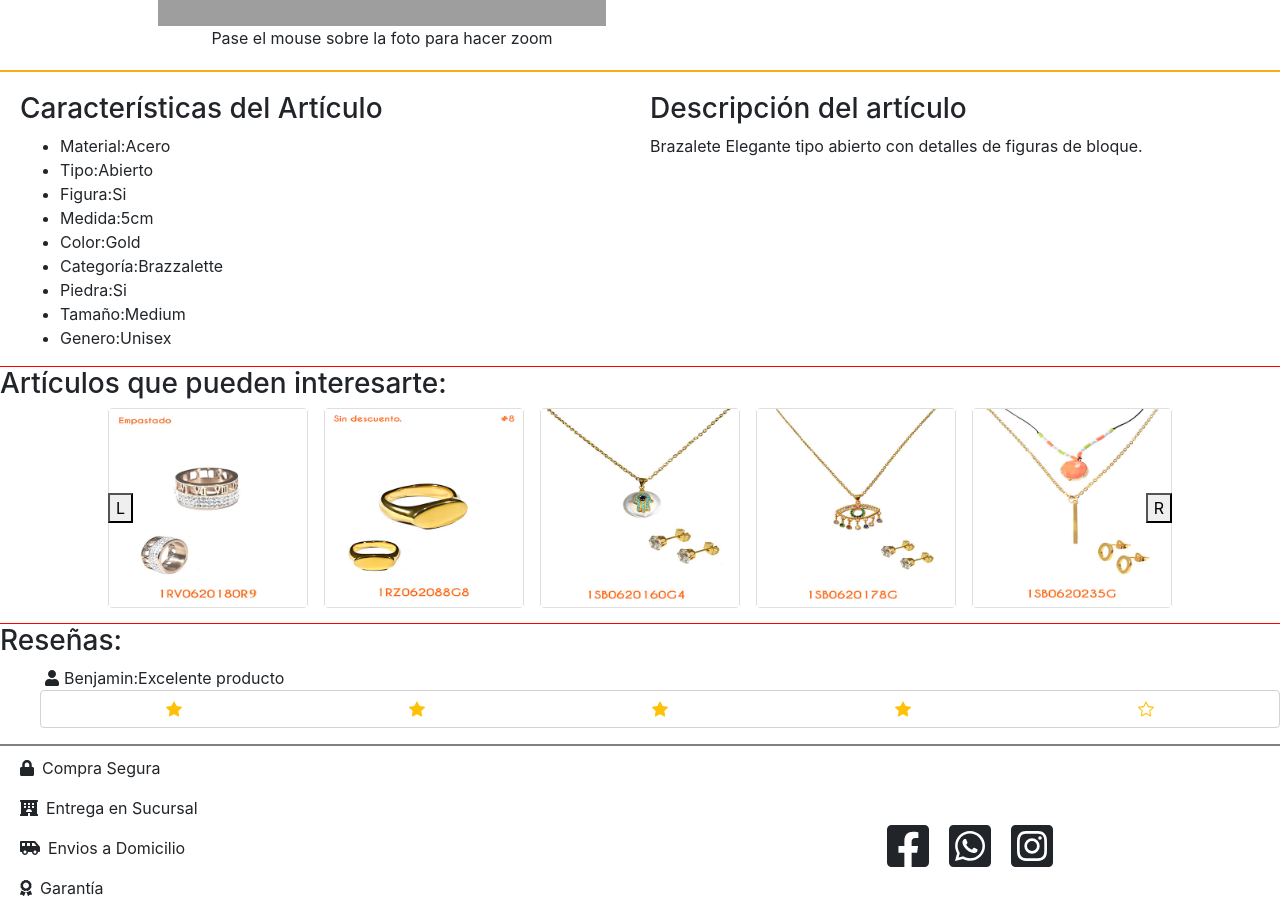
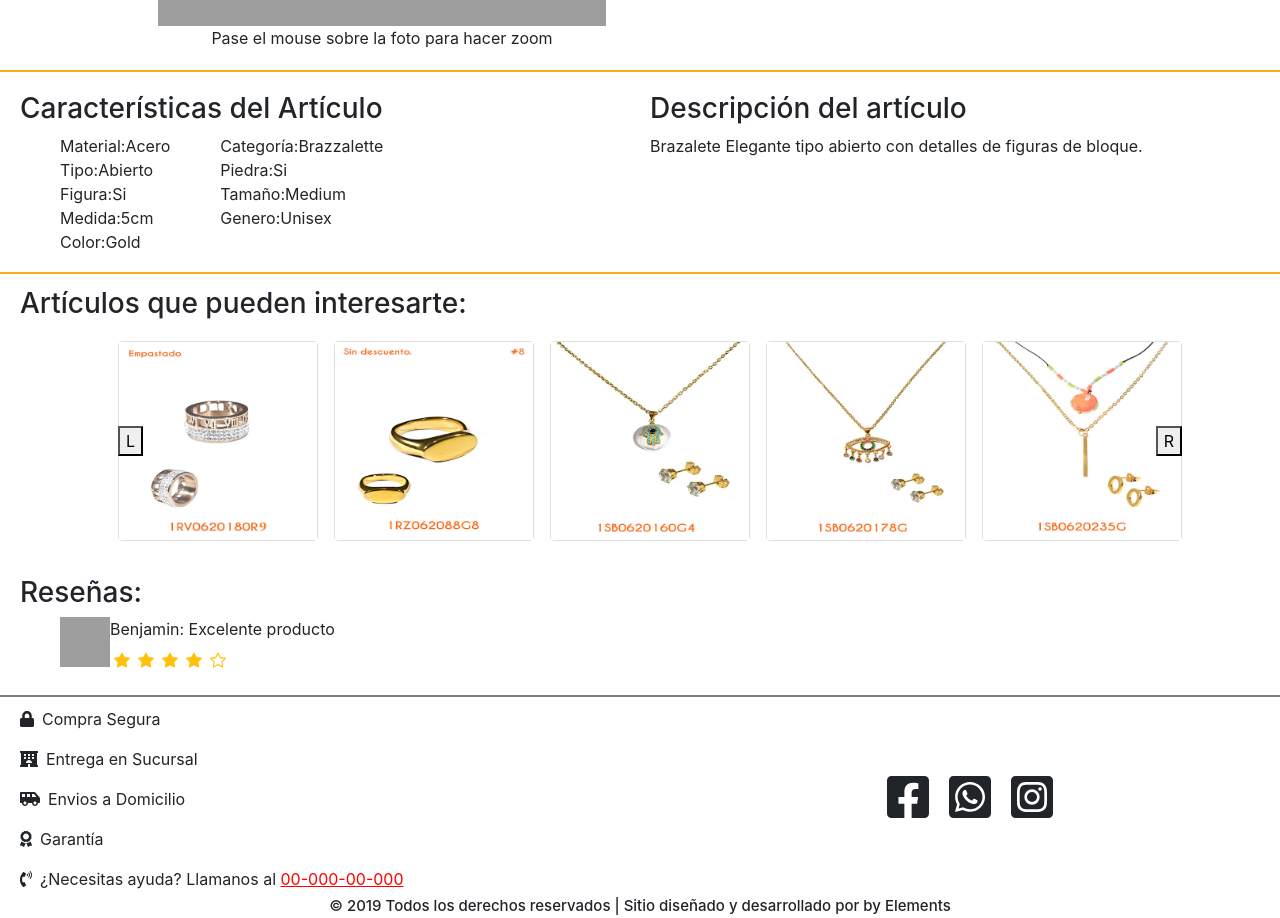
Before and after one commit to zork690/E-commerce, a Vue app: page /pantallaDos in a window 1280 px wide. Shown: the part 540-1458 px from the top of the page. Built offline with nearby package versions, Linux system fonts and the light colour scheme; grey boxes are pictures that could not be loaded.

Commit message:
Pantalla Dos versión 5

```diff
--- a/src/components/PantallaDos.vue
+++ b/src/components/PantallaDos.vue
@@ -59,8 +59,9 @@
 
     <div id="descripcionArticuloDivP">
       <div id="caracteristicasArticuloDiv">
-        <h3>Características del Artículo</h3>
-        <ul>
+        <h3 id="caracteristicasH">Características del Artículo</h3>
+        <ul id="listaCaracteristicas">
+          <div class="listaCaracteristicasColumna">
             <li>
               <span>Material:</span>
               <span>Acero</span>
@@ -81,6 +82,8 @@
               <span>Color:</span>
               <span>Gold</span>
             </li>
+          </div>
+          <div class="listaCaracteristicasColumna">
             <li>
               <span>Categoría:</span>Brazzalette
               <span></span>
@@ -97,16 +100,17 @@
               <span>Genero:</span>
               <span>Unisex</span>
             </li>
+          </div>
         </ul>
       </div>
       <div id="descripcionArticuloDiv">
-        <h3>Descripción del artículo</h3>
+        <h3 id="descripcionArticuloH">Descripción del artículo</h3>
         <span>Brazalete Elegante tipo abierto con detalles de figuras de bloque.</span>
       </div>
     </div>
 
     <div id="masArticulosDiv">
-      <h3>Artículos que pueden interesarte:</h3>
+      <h3 id="masArticulosH3">Artículos que pueden interesarte:</h3>
       <div class="wrapper">
         <ul class="carousel" data-target="carousel">
           <li class="card" data-target="card">
@@ -181,11 +185,22 @@
       <h3>Reseñas:</h3>
       <ul class="resenaUl">
         <li class="resenaLi">
-          <fa-icon class="resenaImagen" :icon="['fas', 'user']" />
-          <span>Benjamin:</span>
+          <div class="resenaDiv">
+            <img
+              class="imagenResena"
+              src="https://upload.wikimedia.org/wikipedia/commons/thumb/1/12/User_icon_2.svg/1200px-User_icon_2.svg.png"
+            />
+            <div class="ratingResenaDiv">
+            <span>Benjamin: </span>
             <span>Excelente producto</span>
-          <br />
-          <b-form-rating v-model="valueResena" variant="warning" readonly></b-form-rating>
+            <b-form-rating
+              v-model="valueResena"
+              style="border: none; width: 10px; padding: 0px;"
+              variant="warning"
+              readonly
+            ></b-form-rating>
+            </div>
+          </div>
         </li>
       </ul>
     </div>
@@ -363,11 +378,11 @@ export default {
   width: 5%;
   margin: 20px 0px;
 }
-.coloresImagenDivHijo{
+.coloresImagenDivHijo {
   border: 0px solid red;
   clear: both;
 }
-.textoColor{
+.textoColor {
   border: 0px solid black;
   float: left;
 }
@@ -388,19 +403,51 @@ export default {
   border: 0px solid purple;
   width: 50%;
   float: left;
+  height: 180px;
+}
+#caracteristicasH {
+}
+#listaCaracteristicas {
+  list-style: none;
+}
+.listaCaracteristicasColumna {
+  float: left;
+  border: 0px solid red;
+  margin-right: 50px;
 }
 #descripcionArticuloDiv {
   border: 0px solid purple;
   width: 50%;
   float: left;
 }
+#descripcionArticuloH {
+}
 #masArticulosDiv {
-  border-top: 1px solid red;
+  border-top: 2px solid rgb(247, 175, 20);
   margin-bottom: 15px;
   clear: left;
+  padding-top: 13px;
+  padding-left: 20px;
+}
+#masArticulosH3 {
+  margin-bottom: 20px;
 }
 #resenasDiv {
-  border-top: 1px solid red;
+  border-top: 0px solid red;
+  margin-top: 35px;
+  padding-left: 20px;
+}
+.resenaDiv{
+  border: 0px solid green;
+}
+.imagenResena{
+  width: 50px;
+  height: 50px;
+  float: left;
+}
+.ratingResenaDiv{
+  border: 0px solid pink;
+  display: inline-block;
 }
 .wrapper {
   height: 200px;
```
Lines whose indentation alone changed are shown as unchanged.
